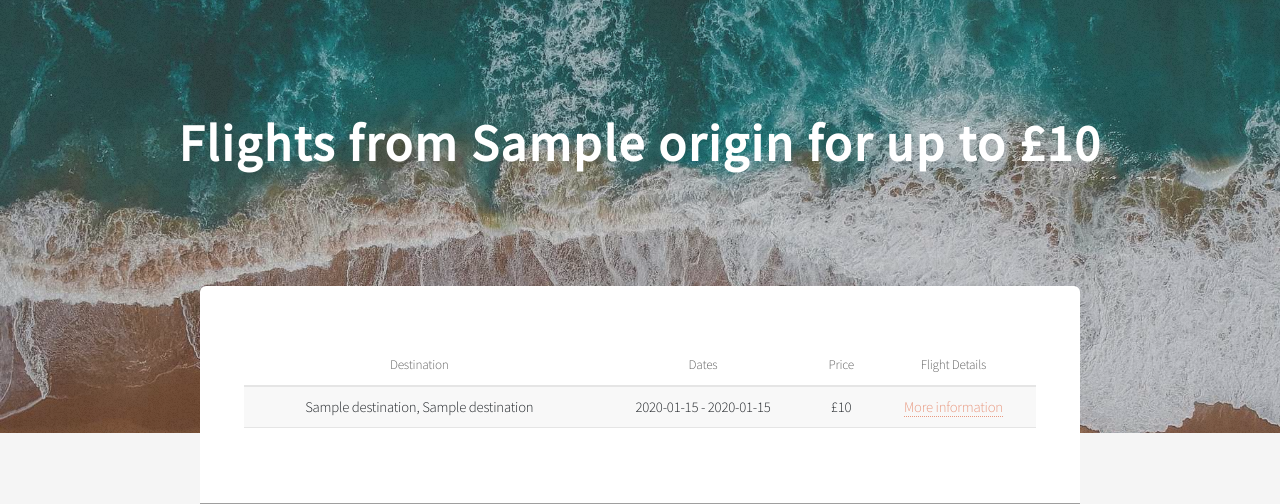
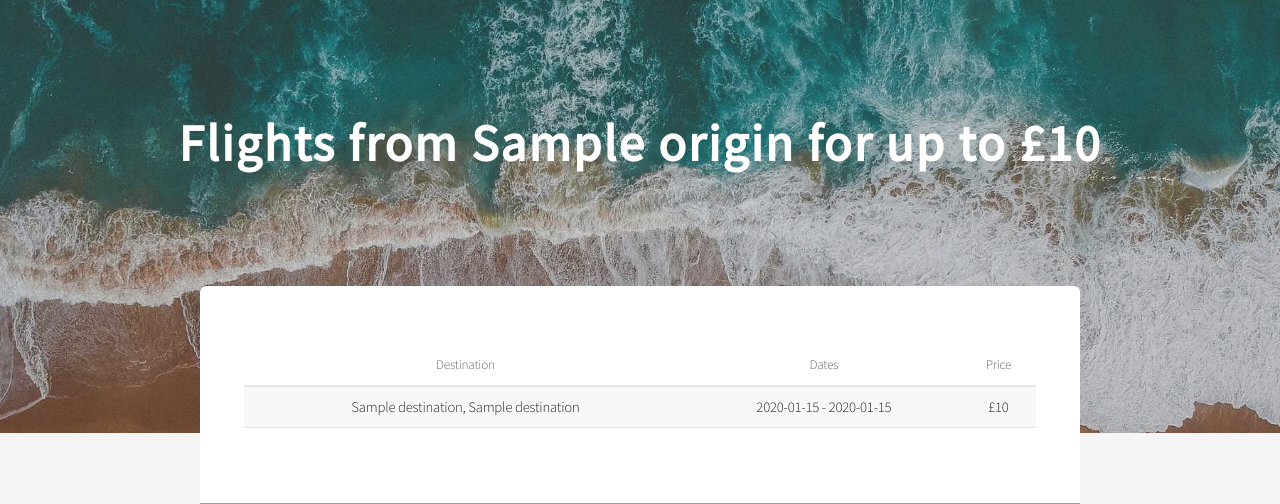
Before and after one commit to IrinaVi/Wild-Flights-Web-App, a Flask app: template templates/flights.html in a window 1280 px wide. Shown: the top 504 px of the page. Run offline with Flask 2, Linux system fonts and the light colour scheme; the template is opened without the code that fills it: most values are stand-ins (such as "Sample title", 1, 10 or a date in 2020); grey boxes are pictures that could not be loaded.

Commit message:
Remove the link column

```diff
--- a/app.py
+++ b/app.py
@@ -4,10 +4,10 @@ from wtforms import StringField, SubmitField, PasswordField
 from wtforms.validators import DataRequired, URL
 from flask_sqlalchemy import SQLAlchemy
 from flight_search import FlightSearch
-import os
+from decouple import config
 
 app = Flask(__name__)
-# app.config['SECRET_KEY'] = os.environ['APP_CONFIG']
+app.config['SECRET_KEY'] = config('APP_CONFIG')
 
 app.config['SQLALCHEMY_DATABASE_URI'] = 'postgresql://euviacqgmlflof:2364b9b4ccf7d5b38397f69f66e1b640422c36e31816c4f20cd54ce8f1a91642@ec2-52-201-124-168.compute-1.amazonaws.com:5432/d8lt7jnnfdvg1r'
 
@@ -40,7 +40,6 @@ def flights():
             one_flight["Departure Date"] = flight_inspiration[i]["Departure Date"]
             one_flight["Return Date"] = flight_inspiration[i]["Return Date"]
             one_flight["Price"] = flight_inspiration[i]["Price"]
-            one_flight["Link"] = flight_inspiration[i]["Link"]
             all_flights.append(one_flight)
         else:
             break
--- a/flight_search.py
+++ b/flight_search.py
@@ -3,7 +3,6 @@ import requests
 import datetime
 from amadeus import Client, ResponseError, NetworkError
 import ssl
-import os
 from decouple import config
 
 CLIENT_ID = config('CLIENT_ID')
--- a/templates/flights.html
+++ b/templates/flights.html
@@ -32,7 +32,6 @@
 									  <th scope="col" class="text-center">Destination</th>
 									  <th scope="col" class="text-center">Dates</th>
 									  <th scope="col" class="text-center">Price</th>
-										<th scope="col" class="text-center">Flight Details</th>
 									</tr>
 								  </thead>
 								  <tbody>
@@ -41,7 +40,6 @@
 									  <td>{{ flight["Destination"][0] }}, {{ flight["Destination"][1] }}</td>
 									  <td>{{ flight["Departure Date"] }} - {{ flight["Return Date"] }}</td>
 									  <td>£{{ flight["Price"] }}</td>
-										<td><a href='{{ flight["Link"] }}'>More information</a></td>
 									</tr>
 								  {% endfor %}
 								  </tbody>
```
